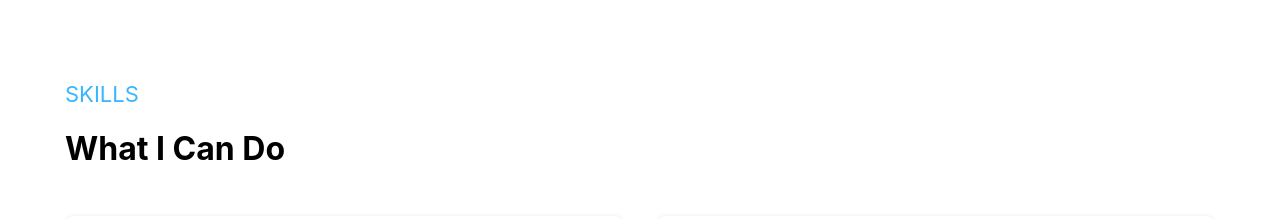
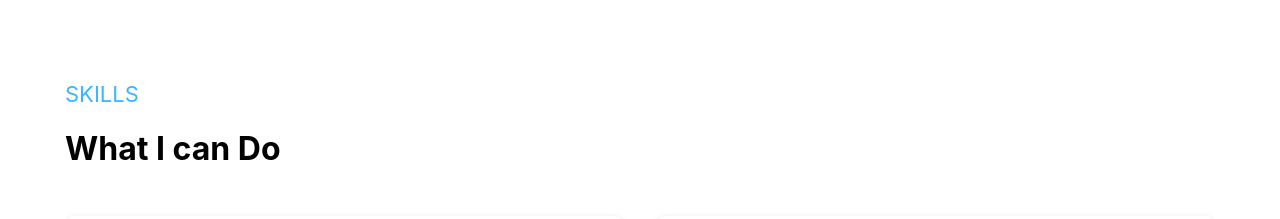
Before and after one commit to antofon/portfolio-v3, a Next.js app: page / in a window 1280 px wide. Shown: the part 1900-2119 px from the top of the page. Built offline with nearby package versions, Linux system fonts and the light colour scheme.

Commit message:
Updated Skills section text

```diff
--- a/components/Skills/Skills.tsx
+++ b/components/Skills/Skills.tsx
@@ -6,7 +6,7 @@ const Skills = () => {
   return (
     <div id="skills" className={skillsStyles.container}>
       <p className={skillsStyles.sectionTitle}>Skills</p>
-      <h2 className={skillsStyles.sectionDescription}>What I Can Do</h2>
+      <h2 className={skillsStyles.sectionDescription}>What I can Do</h2>
       <SkillsList skills={skillsData} />
     </div>
   );
```
